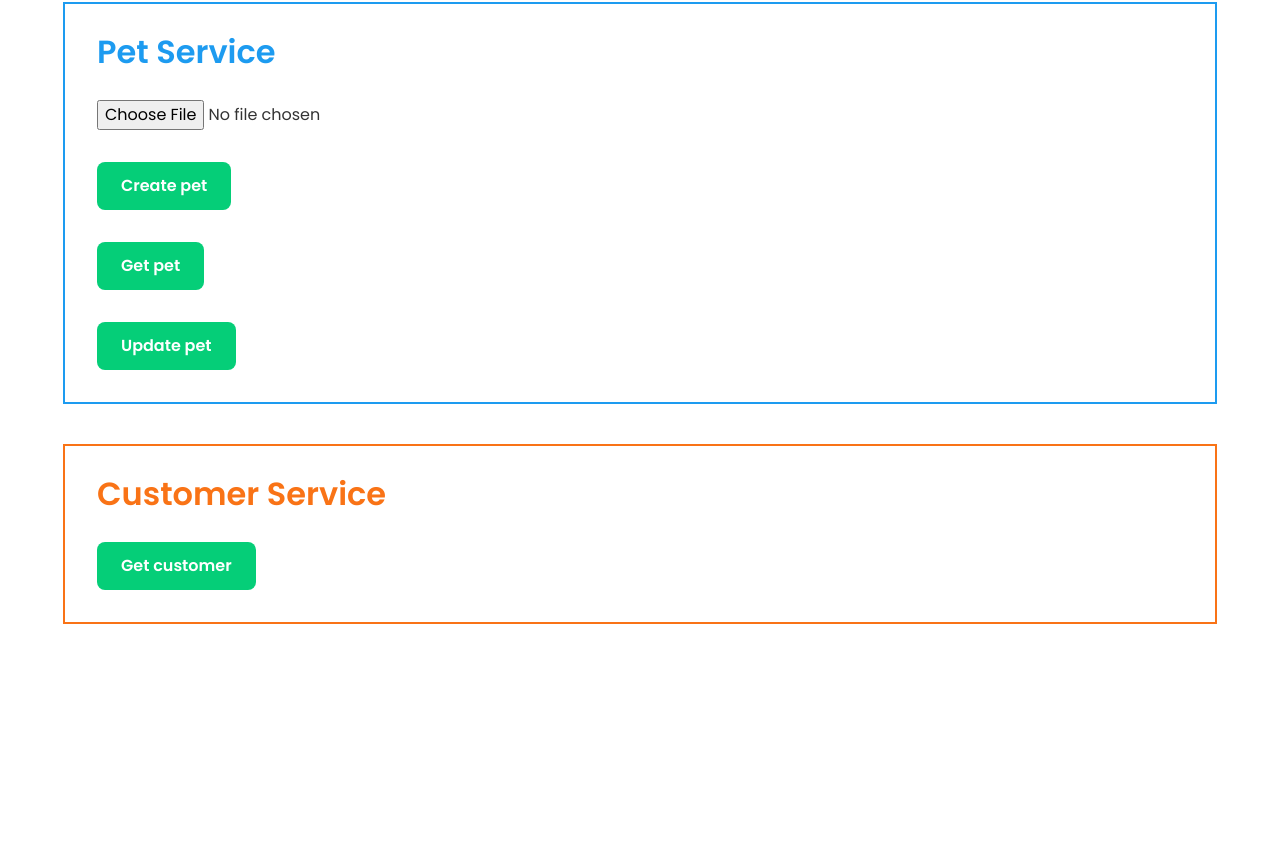
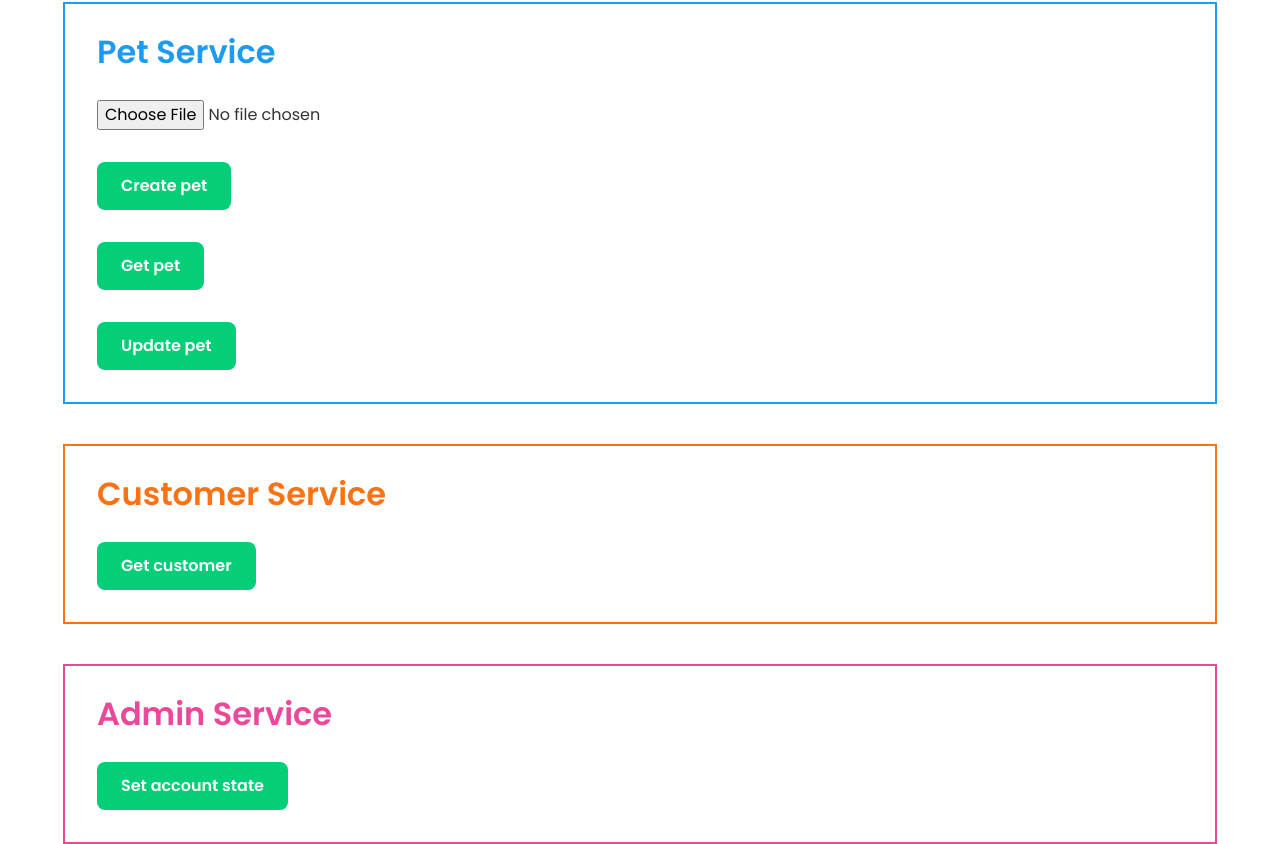
Before and after one commit to jetsarew/fur-ever-friends-frontend, a Next.js app: page /example in a window 1280 px wide. Shown: the part 638-1482 px from the top of the page. Before the commit the page ends 1262 px from the top, so only its background shows below. Built offline with nearby package versions, Linux system fonts and the light colour scheme; no server answers.

Commit message:
fix: Configure Axios to send credentials with requests for JWT

```diff
--- a/src/app/(overview)/example/page.tsx
+++ b/src/app/(overview)/example/page.tsx
@@ -1,6 +1,8 @@
 "use client";
+
 import { UpdatePetDto } from "@/dto/pet.dto";
 import { useUser } from "@/hooks/useUser";
+import { adminService } from "@/services/adminService";
 import { customerService } from "@/services/customer.service";
 import { petService } from "@/services/pet.service";
 import { qualificationService } from "@/services/qualification.service";
@@ -117,6 +119,11 @@ export default function Home() {
     console.log(response2);
   }
 
+  const onSetAccountStateButtonClicked = async () => {
+    const response = await adminService.setAccountState("5116ecb6-3761-4b6c-b097-3dd3614ad49b", "BANNED");
+    console.log(response);
+  }
+
   return (
     <div className="flex flex-col gap-10">
       <div className="px-8 py-8 flex flex-col gap-8 items-start border-[2px] border-golden-yellow">
@@ -192,6 +199,16 @@ export default function Home() {
           Get customer
         </button>
     </div>
+    <div className="px-8 py-8 flex flex-col gap-8 items-start border-[2px] border-pink-500">
+        <p className="text-header text-pink-500">Admin Service</p>
+        <button
+          className="px-6 py-4 flex flex-row justify-center items-center rounded-lg text-button text-white bg-bright-green"
+          type="button"
+          onClick={onSetAccountStateButtonClicked}
+        >
+          Set account state
+        </button>
+    </div>
     </div>
   );
 }
--- a/src/app/auth/login/page.tsx
+++ b/src/app/auth/login/page.tsx
@@ -25,7 +25,7 @@ export default function Login() {
       const response = await authService.login(formik.values);
       console.log(response);
       dispatch(setAuthUser(response.user));
-      Cookies.set("token", response.token.accessToken);
+      Cookies.set("accessToken", response.token.accessToken, { secure: true, sameSite: 'Strict' });
       router.push("/");
     } catch (error) {
       Toast("Login failed.", "error");
--- a/src/app/auth/signup/(overview)/pet-owner/page.tsx
+++ b/src/app/auth/signup/(overview)/pet-owner/page.tsx
@@ -28,7 +28,7 @@ export default function PetOwnerSignUpPage() {
         const response = await registerMutation.mutateAsync(parsedFormik);
         console.log(response);
         dispatch(setAuthUser(response.user));
-        Cookies.set("token", response.token.accessToken);
+        Cookies.set("accessToken", response.token.accessToken, { secure: true, sameSite: 'Strict' });
         router.push("/");
     } catch (error) {
         Toast("Register failed.", "error");
--- a/src/components/NavBar/ProfileImage.tsx
+++ b/src/components/NavBar/ProfileImage.tsx
@@ -8,6 +8,7 @@ import Cookies from "js-cookie";
 import { useAppDispatch, useAppSelector } from "@/store/hooks";
 import { deleteAuthState } from "@/store/auth/auth.slice";
 import { useRouter } from "next/navigation";
+import { authService } from "@/services/auth.service";
 
 export default function ProfileImage(){
 
@@ -22,6 +23,7 @@ export default function ProfileImage(){
     useOutSideClick(buttonRef, popUpRef, setShow);
 
     const onLogOutButtonClicked = async () => {
+        await authService.logout();
         Cookies.remove("token");
         dispatch(deleteAuthState());
         setShow(false);
--- a/src/controllers/api.controller.ts
+++ b/src/controllers/api.controller.ts
@@ -1,4 +1,4 @@
-import { LoginDto, LogoutDto, RegisterDto, UpdateUserWithRoleDto } from "@/dto/auth.dto";
+import { LoginDto, RegisterDto, UpdateUserWithRoleDto } from "@/dto/auth.dto";
 import axiosInstance from "@/services/api.service";
 
 export async function apiController<T>(
@@ -7,12 +7,11 @@ export async function apiController<T>(
   data?:
     | LoginDto
     | RegisterDto
-    | LogoutDto
     | UpdateUserWithRoleDto
     | FormData,
 ): Promise<T> {
   try {
-    const response = await axiosInstance.request({ url, method, data });
+    const response = await axiosInstance.request({ url, method, data, withCredentials: true});
     if(response.data.data){
       return response.data.data;
     }
--- a/src/dto/auth.dto.ts
+++ b/src/dto/auth.dto.ts
@@ -3,12 +3,6 @@ import { Role } from "@/types/user.type";
 export type LoginDto = {
   email: string;
   password: string;
-};
-
-export type LogoutDto = {
-  headers: {
-    Authorization: string;
-  }
 };
 
 export type RegisterDto = {
--- /dev/null
+++ b/src/services/adminService.ts
@@ -0,0 +1,11 @@
+import { apiController } from "@/controllers/api.controller";
+import { AccountStatus, CommonUserModel } from "@/types/user.type";
+
+export const adminService = {
+    setAccountState: async (
+        userId: string,
+        accountState: AccountStatus
+    ): Promise<CommonUserModel> => {
+        return await apiController(`/admin/${userId}/set-account-state/${accountState}`, "get");
+    }
+}
--- a/src/services/auth.service.ts
+++ b/src/services/auth.service.ts
@@ -1,5 +1,5 @@
 import { apiController } from "@/controllers/api.controller";
-import { LoginDto, LogoutDto, RegisterDto } from "@/dto/auth.dto";
+import { LoginDto, RegisterDto } from "@/dto/auth.dto";
 import { AuthModelResponse } from "@/types/response.type";
 
 export const authService = {
@@ -11,8 +11,7 @@ export const authService = {
   login: async (loginRequest: LoginDto): Promise<AuthModelResponse> => {
     return await apiController("/auth/login", "post", loginRequest);
   },
-  logout: async (logoutRequest: LogoutDto) => { //Not works
-    console.log(logoutRequest);
-    await apiController("/auth/logout", "post", logoutRequest);
+  logout: async () => {
+    await apiController("/auth/logout", "post");
   },
 };
--- a/src/services/user.service.ts
+++ b/src/services/user.service.ts
@@ -9,7 +9,7 @@ export const userService = {
     ): Promise<CreatePetSitterResponse> => {
         return await apiController(`/users/${petSitterEmail}`, "post");
     },
-    getAuthUser: async (): Promise<CommonUserModel> => { //Not works
+    getAuthUser: async (): Promise<CommonUserModel> => {
         return await apiController("/users/me", "get");
     },
     updateUser: async (
```
